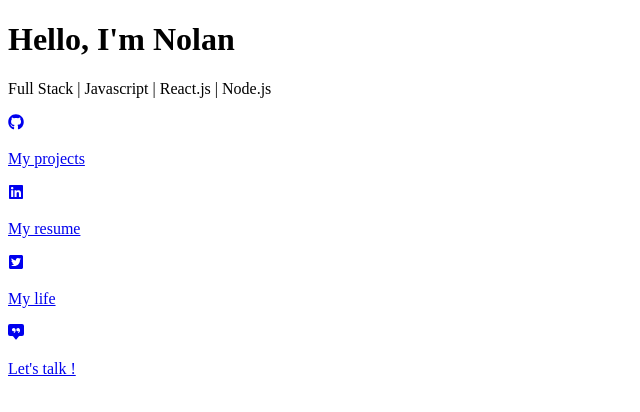
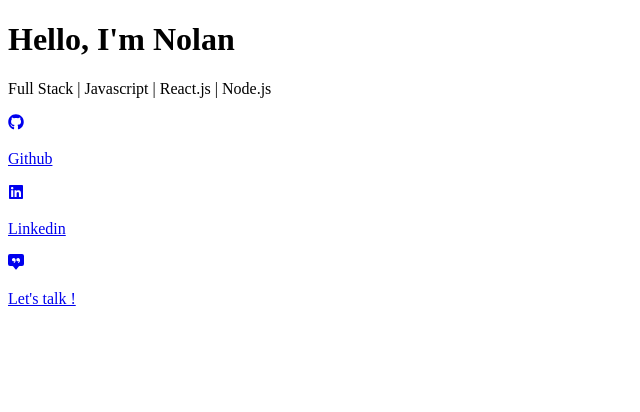
Before and after one commit to nolanrigo/nolan.rigo.dev, a Gatsby site: page / in a window 1280 px wide. Shown: the whole page, without its empty margins (0-640 px from the left). Built offline with nearby package versions, Linux system fonts and the light colour scheme; Gatsby itself is replaced by a stand-in of ours; a web font is replaced by a local one.

Commit message:
Remove twitter and change label

```diff
--- a/src/pages/index.tsx
+++ b/src/pages/index.tsx
@@ -35,21 +35,14 @@ export default function Index() {
               className="flex flex-col items-center p-4 text-gray-100 hover:text-white"
             >
               <FaGithub className="w-12 h-12 mb-2" />
-              <p className="font-thin">My projects</p>
+              <p className="font-thin">Github</p>
             </a>
             <a
               href="https://linkedin.com/in/nolanrigo"
               className="flex flex-col items-center p-4 text-gray-100 hover:text-white"
             >
               <FaLinkedin className="w-12 h-12 mb-2" />
-              <p className="font-thin">My resume</p>
-            </a>
-            <a
-              href="https://twitter.com/nolanrigo"
-              className="flex flex-col items-center p-4 text-gray-100 hover:text-white"
-            >
-              <FaTwitterSquare className="w-12 h-12 mb-2" />
-              <p className="font-thin">My life</p>
+              <p className="font-thin">Linkedin</p>
             </a>
             <a
               href="#"
```
